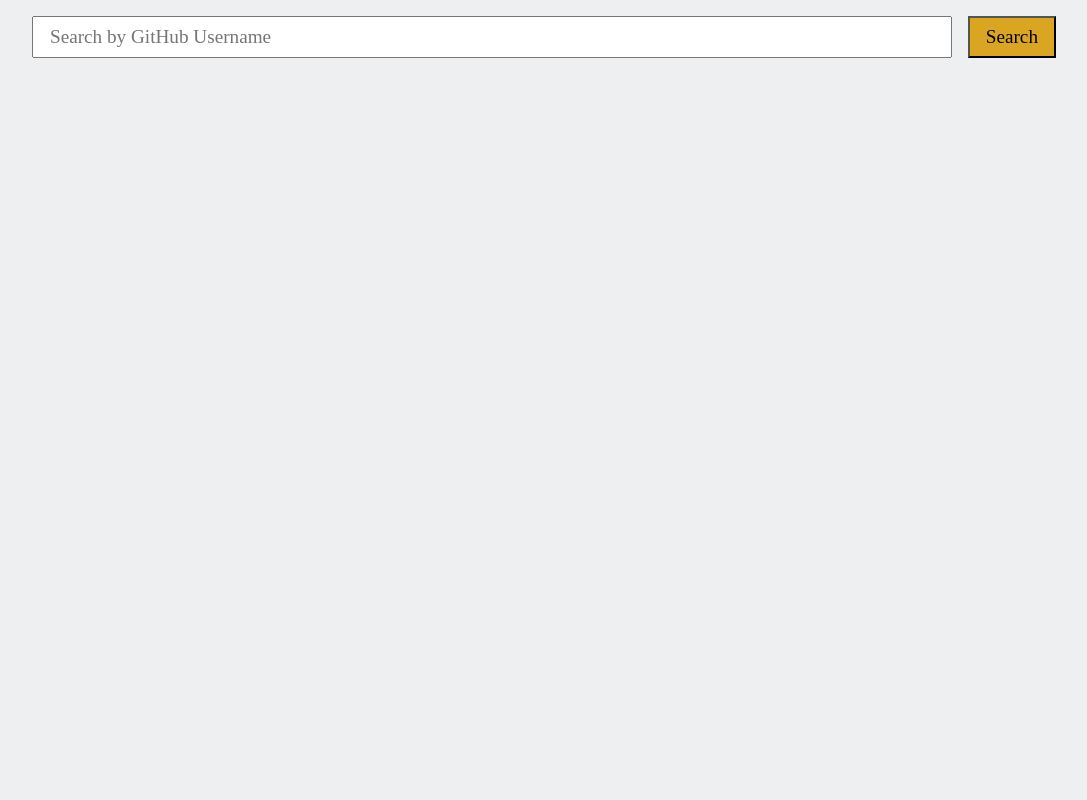
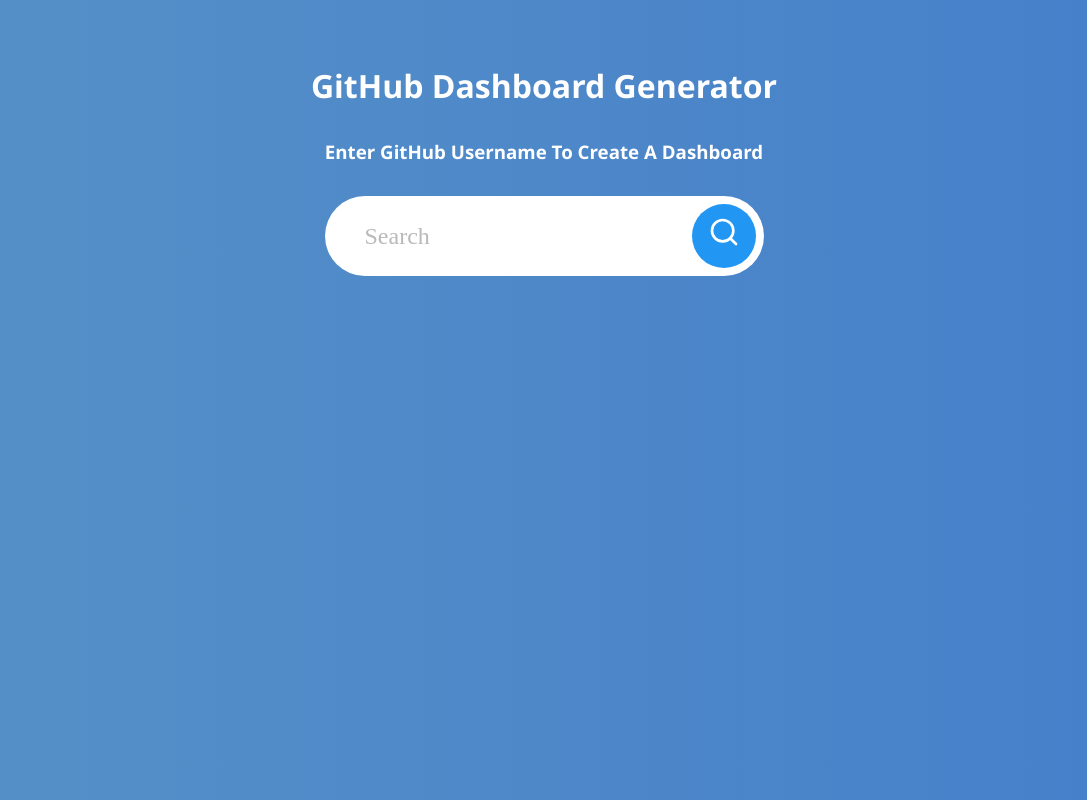
Before and after one commit to IndieCoderMM/gh-dashboard, a React (Create React App) app: page / in a window 1280 px wide. Shown: the whole page, without its empty margins (96-1183 px from the left). Built offline with nearby package versions, Linux system fonts and the light colour scheme.

Commit message:
Finalize first version
- Style suggestion box
- Add home and copylink buttons

```diff
--- a/src/components/RepoCard.js
+++ b/src/components/RepoCard.js
@@ -25,7 +25,7 @@ const RepoCard = ({ repoData }) => {
           <GoRepo style={{ fontSize: '2em' }} />
         </a>
       </header>
-      <S.Row>
+      <S.Row gap={2}>
         <S.Row>
           <FaStar style={{ color: '#f1c40f', fontSize: '1.5em' }} />
           <p style={{ fontSize: '1.5em', fontWeight: 600 }}>
--- a/src/components/SearchForm.js
+++ b/src/components/SearchForm.js
@@ -1,6 +1,7 @@
 import React, { useRef } from 'react';
 import { useDispatch } from 'react-redux';
 import { getUserData } from '../redux/github/github';
+import { FiSearch } from 'react-icons/fi';
 import S from './Styled';
 
 const SearchForm = () => {
@@ -20,13 +21,17 @@ const SearchForm = () => {
 
   return (
     <S.SearchForm onSubmit={handleSubmit}>
-      <input
-        type="text"
-        placeholder="Search by GitHub Username"
-        ref={userRef}
-        onChange={search}
-      />
-      <button type="submit">Search</button>
+      <S.FormGroup>
+        <input
+          type="text"
+          placeholder="Search"
+          ref={userRef}
+          onChange={search}
+        />
+        <button type="submit">
+          <FiSearch />
+        </button>
+      </S.FormGroup>
     </S.SearchForm>
   );
 };
--- a/src/components/Styled.js
+++ b/src/components/Styled.js
@@ -11,32 +11,66 @@ const theme = {
 
 const colors = Object.values(theme);
 
-const PageHeader = styled.div`
+const SearchForm = styled.form`
   display: flex;
-  align-items: center;
-  background-color: #fff;
-  padding: 0.5rem 2rem;
-`;
-
-const SearchForm = styled.form`
-  width: 80%;
-  margin: 1rem auto;
-  display: flex;
+  justify-content: center;
   gap: 1rem;
+  width: 60%;
 
   & input {
     flex: 1;
-    padding: 0.5rem 1rem;
-    font-size: 1.2rem;
+    padding: 1rem 2rem;
+    font-size: 1.5rem;
     font-family: cursive;
+    border: none;
+    background: none;
+  }
+
+  & input:focus {
+    outline: none;
+  }
+
+  & input::placeholder {
+    opacity: 0.5;
   }
 
   & button {
-    padding: 0.5rem 1rem;
-    font-family: cursive;
-    font-size: 1.2rem;
-    background-color: goldenrod;
+    width: 2em;
+    height: 2em;
+    border-radius: 50%;
+    font-size: 2em;
+    background: none;
+    background-color: ${theme.blue};
+    border: none;
+    color: #fff;
+    transition: all 0.3s ease;
   }
+
+  & button:hover {
+    transform: translateY(-3px);
+    box-shadow: 0 5px 8px #ccc;
+  }
+`;
+
+const FormGroup = styled.div`
+  display: flex;
+  background-color: #fff;
+  border-radius: 20rem;
+  padding: 0.5rem;
+`;
+
+const Homepage = styled.div`
+  width: 100vw;
+  height: 100vh;
+  background: #457fca;
+  background: -webkit-linear-gradient(to right, #5691c8, #457fca);
+  background: linear-gradient(to right, #5691c8, #457fca);
+  color: #fff;
+  padding: 4rem;
+  display: flex;
+  flex-direction: column;
+  align-items: center;
+  gap: 2rem;
 `;
 
 const Dashboard = styled.div`
@@ -113,6 +147,32 @@ const ProgressCircle = styled.div`
       white 0
     ),
     conic-gradient(var(--primary) calc(var(--progress) * 1%), var(--gray) 0);
+`;
+
+const ButtonContainer = styled.div`
+  display: flex;
+  align-items: center;
+  justify-content: ${(props) => props.justify};
+  gap: ${(props) => props.gap}rem;
+  padding: 0 2rem;
+  --color: ${() => colors[Math.floor(Math.random() * colors.length)]};
+
+  & button {
+    padding: 1rem;
+    background: #fff;
+    border: solid 2px var(--color);
+    color: var(--color);
+    font-size: 1.5rem;
+    border-radius: 10px;
+    transition: all 0.3s ease;
+  }
+
+  & button:hover {
+    background-color: var(--color);
+    transform: translateY(-2px);
+    color: #fff;
+    box-shadow: 0 5px 10px rgba(100, 100, 100, 0.5);
+  }
 `;
 
 const ListContainer = styled.ul`
@@ -222,7 +282,6 @@ const RepoCard = styled.li`
 const Row = styled.div`
   display: flex;
   align-items: center;
-  justify-content: space-between;
   gap: ${(props) => props.gap || 0}rem;
   padding: 0 ${(props) => props.pad || 0}rem;
 `;
@@ -241,9 +300,43 @@ const Section = styled.div`
   padding: ${(props) => props.pad || 0}rem;
 `;
 
+const SuggestionBox = styled.div`
+  display: flex;
+  flex-direction: column;
+  min-width: 300px;
+  background-color: #fff;
+  color: ${theme.indigo};
+  padding: 2rem;
+  border-radius: 20px;
+
+  & img {
+    width: 80px;
+    height: 80px;
+    border-radius: 8px;
+  }
+
+  & a {
+    font-size: 1.5rem;
+    color: #fff;
+    text-decoration: none;
+    background-color: ${theme.blue};
+    padding: 0.5rem 1rem;
+    border-radius: 8px;
+    transition: all 0.2s ease;
+  }
+
+  & a:hover {
+    transform: translateY(-2px);
+    box-shadow: 0 5px 10px rgba(100, 100, 100, 0.4);
+  }
+`;
+
 const S = {
-  PageHeader,
+  Homepage,
   SearchForm,
+  SuggestionBox,
+  FormGroup,
+  ButtonContainer,
   Dashboard,
   UserCard,
   ProfileFrame,
--- a/src/components/SuggestionBox.js
+++ b/src/components/SuggestionBox.js
@@ -1,6 +1,7 @@
 import React from 'react';
 import { useSelector } from 'react-redux';
 import { Link } from 'react-router-dom';
+import S from './Styled';
 
 const SuggestionBox = () => {
   const userData = useSelector((state) => state.github.data.user);
@@ -8,11 +9,26 @@ const SuggestionBox = () => {
   return (
     <>
       {userData ? (
-        <div>
-          <h2>{userData.name}</h2>
-          <h3>{userData.login}</h3>
-          <Link to={'/dashboard/'.concat(userData.login)}>Go to Dashboard</Link>
-        </div>
+        <S.SuggestionBox>
+          <S.Row gap={1.5}>
+            <img src={userData.avatar_url} alt="profile-pic" />
+            <div>
+              <h2>{userData.name}</h2>
+              <h3>{userData.login}</h3>
+            </div>
+          </S.Row>
+          <S.Row gap={3}>
+            <div style={{ textAlign: 'center' }}>
+              <p>Followers</p>
+              <span style={{ fontWeight: 600 }}>{userData.followers}</span>
+            </div>
+            <div style={{ textAlign: 'center' }}>
+              <p>Followings</p>
+              <span style={{ fontWeight: 600 }}>{userData.following}</span>
+            </div>
+            <Link to={'/dashboard/'.concat(userData.login)}>View</Link>
+          </S.Row>
+        </S.SuggestionBox>
       ) : null}
     </>
   );
--- a/src/components/UserProfile.js
+++ b/src/components/UserProfile.js
@@ -14,7 +14,7 @@ const UserProfile = () => {
 
   return (
     <S.UserCard>
-      <S.ProfileFrame radius={100}>
+      <S.ProfileFrame radius={200}>
         <img src={avatar_url} alt="profile-pic" />
       </S.ProfileFrame>
       <h2>{name}</h2>
--- a/src/pages/Dashboard.js
+++ b/src/pages/Dashboard.js
@@ -3,24 +3,39 @@ import S from '../components/Styled';
 import UserProfile from '../components/UserProfile';
 import RepoViewer from '../components/RepoViewer';
 import StatsViewer from '../components/StatsViewer';
-import { useParams } from 'react-router-dom';
+import { Link, useParams } from 'react-router-dom';
 import { useDispatch, useSelector } from 'react-redux';
 import { getUserData } from '../redux/github/github';
+import { FaHome, FaLink } from 'react-icons/fa';
 
 const Dashboard = () => {
   const params = useParams();
   const dispatch = useDispatch();
-  console.log(params.username);
   const status = useSelector((state) => state.github.status);
   useEffect(() => {
     if (status !== 'success') dispatch(getUserData(params.username));
   }, [params, status, dispatch]);
+
+  const copyDashboardLink = () => {
+    const link = window.location.href;
+    navigator.clipboard.writeText(link);
+  };
   return (
     <S.Dashboard>
       <UserProfile />
       <S.Section>
         <StatsViewer />
         <RepoViewer />
+        <S.ButtonContainer justify="flex-end" gap={2}>
+          <Link to="/">
+            <button type="button">
+              Back to Home <FaHome />
+            </button>
+          </Link>
+          <button type="button" onClick={copyDashboardLink}>
+            Copy Link <FaLink />{' '}
+          </button>
+        </S.ButtonContainer>
       </S.Section>
     </S.Dashboard>
   );
--- a/src/pages/Home.js
+++ b/src/pages/Home.js
@@ -1,13 +1,16 @@
 import React from 'react';
 import SearchForm from '../components/SearchForm';
 import SuggestionBox from '../components/SuggestionBox';
+import S from '../components/Styled';
 
 const Home = () => {
   return (
-    <div>
+    <S.Homepage>
+      <h1>GitHub Dashboard Generator</h1>
+      <h3>Enter GitHub Username To Create A Dashboard</h3>
       <SearchForm />
       <SuggestionBox />
-    </div>
+    </S.Homepage>
   );
 };
 
--- a/src/redux/github/github.js
+++ b/src/redux/github/github.js
@@ -31,7 +31,6 @@ const gitSlice = createSlice({
       .addCase(getUserData.fulfilled, (state, action) => {
         state.data = action.payload;
         state.status = 'success';
-        console.log(action.payload);
       })
       .addCase(getUserData.rejected, (state, action) => {
         state.status = 'error';
```
